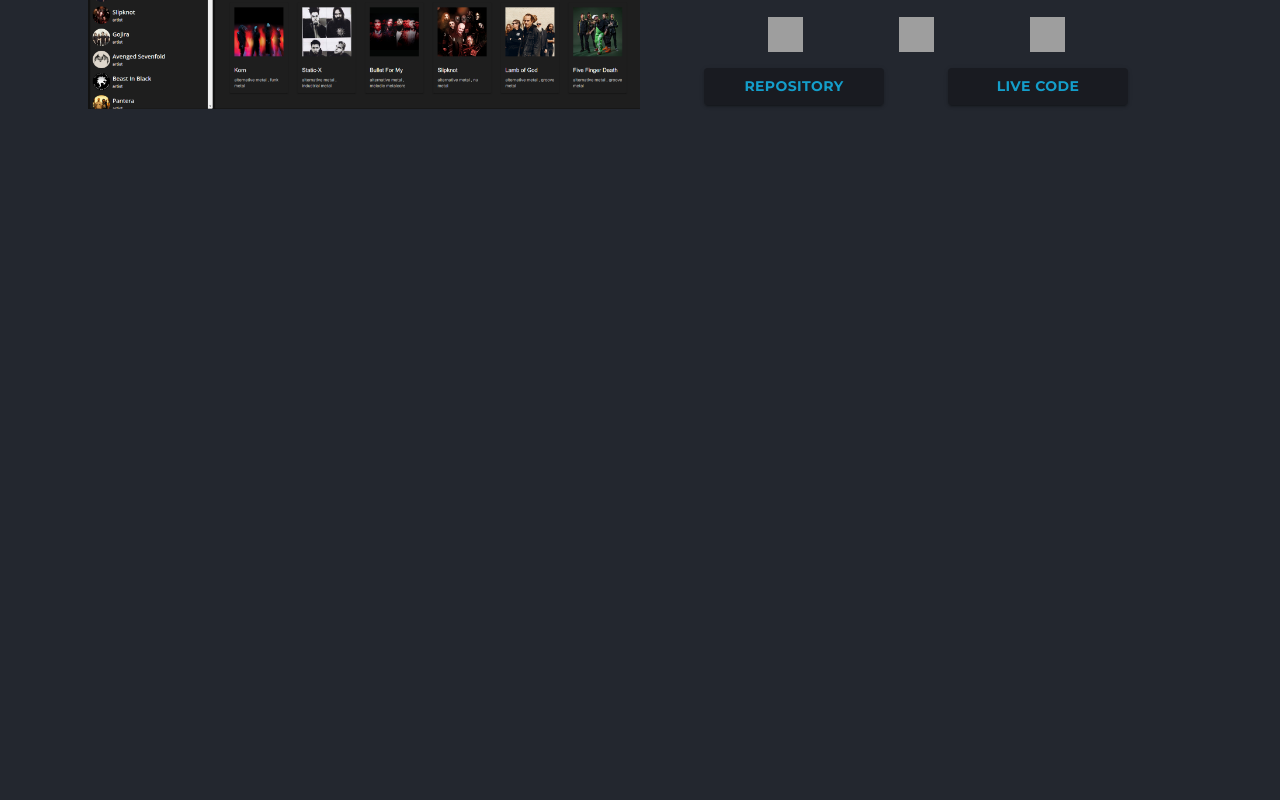
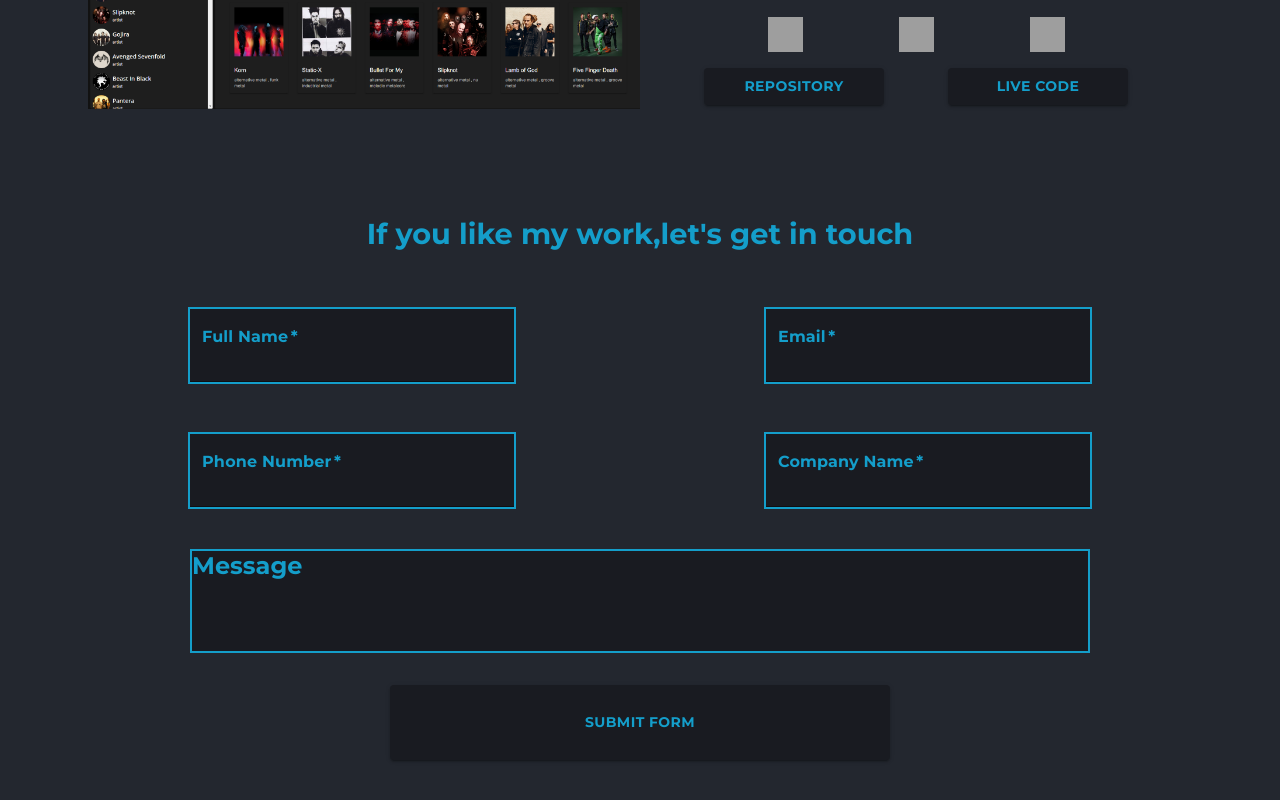
Before and after one commit to SalmanMario/PortfolioWebsite, a React (Vite) app: page / in a window 1280 px wide. Shown: the part 3214-4014 px from the top of the page. Before the commit the page ends 3399 px from the top, so only its background shows below. Built offline with nearby package versions, Linux system fonts and the light colour scheme; grey boxes are pictures that could not be loaded.

Commit message:
only animations left 95% done

```diff
--- a/package.json
+++ b/package.json
@@ -13,6 +13,7 @@
     "@emotion/react": "^11.11.1",
     "@emotion/styled": "^11.11.0",
     "@mui/icons-material": "^5.11.16",
+    "@mui/joy": "^5.0.0-alpha.86",
     "@mui/material": "^5.13.6",
     "clsx": "^1.2.1",
     "framer-motion": "^10.12.18",
--- a/src/App.css
+++ b/src/App.css
@@ -90,6 +90,26 @@
   height: 100%;
 }
 
+.borderColor {
+  border: 2px solid #149eca !important;
+}
+
+.placeholderColor::placeholder {
+  color: #149eca;
+  font-family: "Montserrat";
+  font-weight: 700;
+  font-size: 1.5rem;
+}
+
+.placeholderColor:focus {
+  border-color: #149eca !important;
+  outline: #149eca;
+}
+
+.textarea-active {
+  border-color: #ff0000; /* Border color when the textarea is active */
+}
+
 @media (max-width: 600px) {
   .content {
     flex-direction: column;
--- a/src/Pages/Home.tsx
+++ b/src/Pages/Home.tsx
@@ -4,6 +4,7 @@
 import { CardProject } from "../components/CardProject";
 import { CardInformation } from "../cardData";
 import clsx from "clsx";
+import { Contact } from "../components/Info/Contact";
 
 export function Home() {
   const theme = useTheme();
@@ -31,6 +32,9 @@
           ))}
         </Grid>
       </Box>
+      <Box id="contact">
+        <Contact />
+      </Box>
     </Box>
   );
 }
--- /dev/null
+++ b/src/components/Info/Contact.tsx
@@ -0,0 +1,158 @@
+import { Box, Button, Grid, TextField, TextareaAutosize, Typography } from "@mui/material";
+
+export function Contact() {
+  return (
+    <Box my={4}>
+      <Typography textAlign={"center"} variant="h3">
+        If you like my work,let's get in touch
+      </Typography>
+      <form action="https://formspree.io/f/mdoronjn" method="POST">
+        <Grid mt={4} container>
+          <Grid sx={{ display: "flex", justifyContent: "center" }} item md={6} xs={12} my={2}>
+            <TextField
+              className="borderColor"
+              InputLabelProps={{
+                style: {
+                  color: "#149ECA",
+                  fontFamily: "Montserrat",
+                  fontSize: 16,
+                  fontWeight: 700,
+                },
+              }}
+              sx={{
+                input: {
+                  fontFamily: "Inter",
+                  color: "#fff",
+                  fontWeight: 500,
+                  fontSize: 16,
+                  height: "40px",
+                  backgroundColor: "#191B21",
+                  width: "300px",
+                },
+                my: 1,
+              }}
+              type="text"
+              variant="filled"
+              label="Full Name"
+              name="Name"
+              required
+            ></TextField>
+          </Grid>
+          <Grid sx={{ display: "flex", justifyContent: "center" }} item md={6} xs={12} my={2}>
+            <TextField
+              className="borderColor"
+              InputLabelProps={{
+                style: {
+                  color: "#149ECA",
+                  fontFamily: "Montserrat",
+                  fontSize: 16,
+                  fontWeight: 700,
+                },
+              }}
+              sx={{
+                input: {
+                  fontFamily: "Inter",
+                  color: "#fff",
+                  fontWeight: 500,
+                  fontSize: 16,
+                  height: "40px",
+                  backgroundColor: "#191B21",
+                  width: "300px",
+                },
+                my: 1,
+              }}
+              type="email"
+              variant="filled"
+              label="Email"
+              name="Email"
+              required
+            ></TextField>
+          </Grid>
+          <Grid sx={{ display: "flex", justifyContent: "center" }} item md={6} xs={12} my={2}>
+            <TextField
+              className="borderColor"
+              InputLabelProps={{
+                style: {
+                  color: "#149ECA",
+                  fontFamily: "Montserrat",
+                  fontSize: 16,
+                  fontWeight: 700,
+                },
+              }}
+              sx={{
+                input: {
+                  fontFamily: "Inter",
+                  color: "#fff",
+                  fontWeight: 500,
+                  fontSize: 16,
+                  height: "40px",
+                  backgroundColor: "#191B21",
+                  width: "300px",
+                },
+                my: 1,
+              }}
+              type="number"
+              variant="filled"
+              label="Phone Number"
+              name="Phone Number"
+              required
+            ></TextField>
+          </Grid>
+          <Grid sx={{ display: "flex", justifyContent: "center" }} item md={6} xs={12} my={2}>
+            <TextField
+              className="borderColor"
+              InputLabelProps={{
+                style: {
+                  color: "#149ECA",
+                  fontFamily: "Montserrat",
+                  fontSize: 16,
+                  fontWeight: 700,
+                },
+              }}
+              sx={{
+                input: {
+                  fontFamily: "Inter",
+                  color: "#fff",
+                  fontWeight: 500,
+                  fontSize: 16,
+                  height: "40px",
+                  backgroundColor: "#191B21",
+                  width: "300px",
+                },
+                my: 1,
+              }}
+              type="text"
+              variant="filled"
+              label="Company Name"
+              name="Company Name"
+              required
+            ></TextField>
+          </Grid>
+        </Grid>
+        <Grid sx={{ display: "flex", justifyContent: "center" }} item md={12} xs={12} my={2}>
+          <TextareaAutosize
+            placeholder="Message"
+            className="placeholderColor borderColor"
+            style={{
+              fontFamily: "Inter",
+              color: "#fff",
+              fontWeight: 500,
+              fontSize: 16,
+              backgroundColor: "#191B21",
+              width: "900px",
+              resize: "none",
+              border: "1px solid #191B21",
+            }}
+            minRows={5}
+            required
+          />
+        </Grid>
+        <Grid sx={{ display: "flex", justifyContent: "center" }} item md={12} xs={12}>
+          <Button sx={{ width: "500px", color: "#149ECA", height: "75px" }} variant="contained" type="submit">
+            Submit Form
+          </Button>
+        </Grid>
+      </form>
+    </Box>
+  );
+}
```
Also changed, not shown: 1 other file (tests, documents, lock files or other folders).
